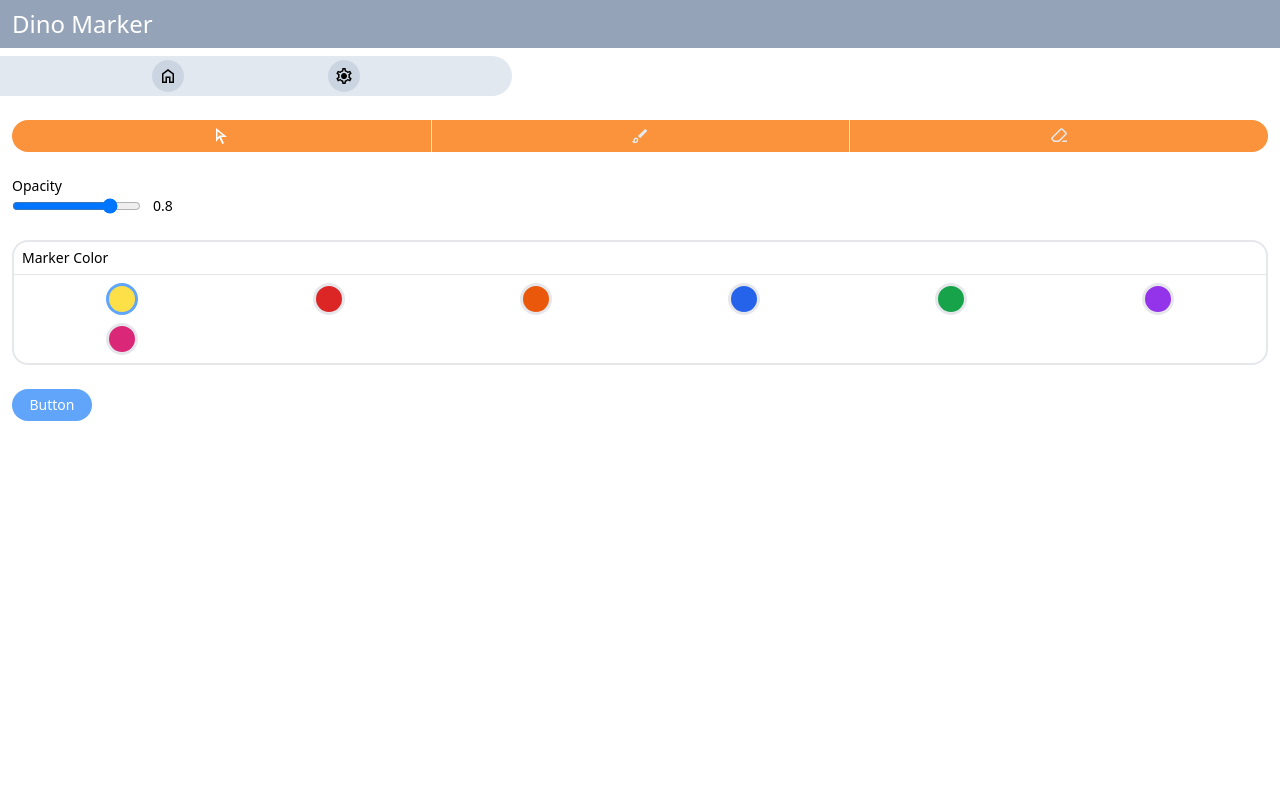
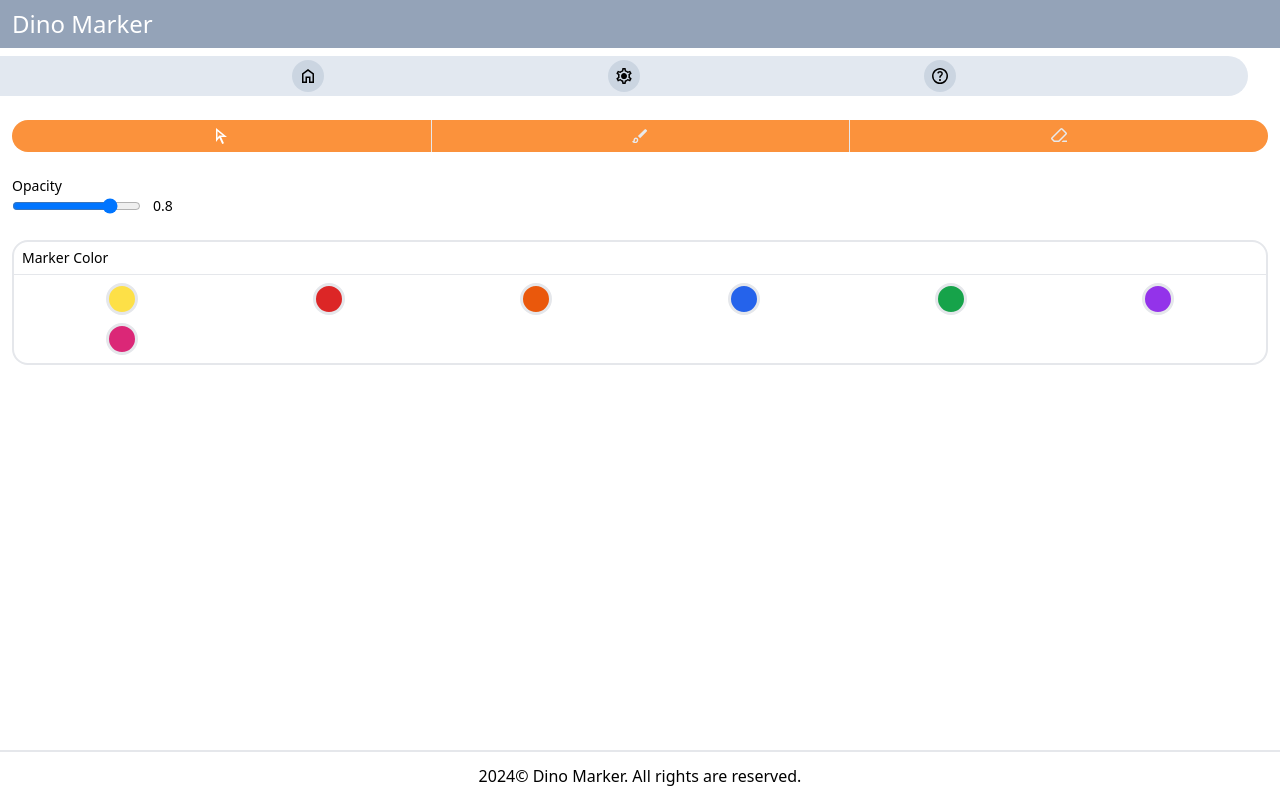
Before and after one commit to haro3535/Chrome-Extension, a browser extension: page sidepanel/sidepanel.html in a window 1280 px wide. Drawn offline with Linux system fonts and the light colour scheme.

Commit message:
Sidepanel geliştirildi

```diff
--- a/content.js
+++ b/content.js
@@ -1,4 +1,4 @@
-
+import {sayHello} from "./services/markerService.js";
 // Cursor Mods: normal, marker
 let cursorMod = 'normal';
 
@@ -7,6 +7,9 @@ let color = `rgba(255,212,101,${alpha})`;
 
 let style = null;
 let newContentFlag = false;
+
+
+
 
 
 chrome.runtime.onMessage.addListener(function(message, sender, sendResponse) {
@@ -166,7 +169,7 @@ let selectedText = ""; // Variable to store selected text
     function myHighlightFunction() {
 
         let selection = window.getSelection();
-
+        sayHello();
         let ancorNode = selection.anchorNode;
         let anchorOffset = selection.anchorOffset;
         let focusNode = selection.focusNode;
@@ -256,6 +259,8 @@ let selectedText = ""; // Variable to store selected text
 
         // Check if the current node is a text node
         if (node.nodeType === Node.TEXT_NODE) {
+            // if (node.textContent === '')
+            //     return
             console.log("Text node found:", node.nodeValue);
             highlight(node, 0, node.length);
             return; // Stop further traversal
--- a/package.json
+++ b/package.json
@@ -7,7 +7,7 @@
     "test": "echo \"Error: no test specified\" && exit 1"
   },
   "author": "Harun Onur",
-  "license": "ISC",
+  "license": "Harun Onur's No Usage License",
   "dependencies": {
     "chrome-types": "^0.1.254"
   },
--- a/scripts/sidepanel.js
+++ b/scripts/sidepanel.js
@@ -1,4 +1,6 @@
 
+// Set the year
+document.getElementById("year").textContent = new Date().getFullYear();
 
 let opacitySpan = document.getElementById('opacityValueSpan');
 
--- /dev/null
+++ b/services/markerService.js
@@ -0,0 +1,8 @@
+
+
+
+
+
+export function sayHello(){
+    console.log('Marker Service Says Hello!');
+}
--- a/sidepanel/sidepanel.html
+++ b/sidepanel/sidepanel.html
@@ -8,7 +8,7 @@
         <div class="w-full h-12 bg-slate-400 flex items-center cursor-default">
             <p class="text-2xl text-white py-10 px-3">Dino Marker</p>
         </div>
-        <div class="w-[40vw] h-auto flex justify-evenly items-center py-1 px-2 my-2 mr-8 bg-slate-200 rounded-r-full">
+        <div class="w-auto h-auto flex justify-evenly items-center py-1 px-2 my-2 mr-8 bg-slate-200 rounded-r-full">
             <div class="w-8 h-8 rounded-full flex items-center justify-center bg-slate-300 cursor-pointer hover:bg-slate-200">
                 <svg xmlns="http://www.w3.org/2000/svg" height="20px" viewBox="0 -960 960 960" width="20px" fill="#000000">
                     <path d="M264-216h96v-240h240v240h96v-348L480-726 264-564v348Zm-72 72v-456l288-216 288 216v456H528v-240h-96v240H192Zm288-327Z"/>
@@ -17,6 +17,11 @@
             <div class="w-8 h-8 rounded-full flex items-center justify-center bg-slate-300 cursor-pointer hover:bg-slate-200">
                 <svg xmlns="http://www.w3.org/2000/svg" height="20px" viewBox="0 -960 960 960" width="20px" fill="#000000">
                     <path d="m403-96-22-114q-23-9-44.5-21T296-259l-110 37-77-133 87-76q-2-12-3-24t-1-25q0-13 1-25t3-24l-87-76 77-133 110 37q19-16 40.5-28t44.5-21l22-114h154l22 114q23 9 44.5 21t40.5 28l110-37 77 133-87 76q2 12 3 24t1 25q0 13-1 25t-3 24l87 76-77 133-110-37q-19 16-40.5 28T579-210L557-96H403Zm59-72h36l19-99q38-7 71-26t57-48l96 32 18-30-76-67q6-17 9.5-35.5T696-480q0-20-3.5-38.5T683-554l76-67-18-30-96 32q-24-29-57-48t-71-26l-19-99h-36l-19 99q-38 7-71 26t-57 48l-96-32-18 30 76 67q-6 17-9.5 35.5T264-480q0 20 3.5 38.5T277-406l-76 67 18 30 96-32q24 29 57 48t71 26l19 99Zm18-168q60 0 102-42t42-102q0-60-42-102t-102-42q-60 0-102 42t-42 102q0 60 42 102t102 42Zm0-144Z"/>
+                </svg>
+            </div>
+            <div class="w-8 h-8 rounded-full flex items-center justify-center bg-slate-300 cursor-pointer hover:bg-slate-200">
+                <svg xmlns="http://www.w3.org/2000/svg" height="20px" viewBox="0 -960 960 960" width="20px" fill="#000000">
+                    <path d="M480-240q20 0 34-14t14-34q0-20-14-34t-34-14q-20 0-34 14t-14 34q0 20 14 34t34 14Zm-36-153h73q0-37 6.5-52.5T555-485q35-34 48.5-58t13.5-53q0-55-37.5-89.5T484-720q-51 0-88.5 27T343-620l65 27q9-28 28.5-43.5T482-652q28 0 46 16t18 42q0 23-15.5 41T496-518q-35 32-43.5 52.5T444-393Zm36 297q-79 0-149-30t-122.5-82.5Q156-261 126-331T96-480q0-80 30-149.5t82.5-122Q261-804 331-834t149-30q80 0 149.5 30t122 82.5Q804-699 834-629.5T864-480q0 79-30 149t-82.5 122.5Q699-156 629.5-126T480-96Zm0-72q130 0 221-91t91-221q0-130-91-221t-221-91q-130 0-221 91t-91 221q0 130 91 221t221 91Zm0-312Z"/>
                 </svg>
             </div>
         </div>
@@ -80,8 +85,15 @@
                 </div>
             </div>
 
-            <div id="saveButton" class="bg-blue-400 w-20 h-8 flex items-center justify-center text-sm text-white rounded-2xl cursor-pointer">Button</div>
+            <!-- <div id="saveButton" class="bg-blue-400 w-20 h-8 flex items-center justify-center text-sm text-white rounded-2xl cursor-pointer">Button</div> -->
+
+
         </div>
+        <footer class="w-full fixed bottom-0 py-3 flex justify-center border-t-2">
+            <div class="">
+                <p><span id="year"></span>&copy; Dino Marker. All rights are reserved.</p>
+            </div>
+        </footer>
         <script src="/scripts/sidepanel.js"></script>
     </body>
 </html>
```
Also changed, not shown: manifest.json, output.css.
